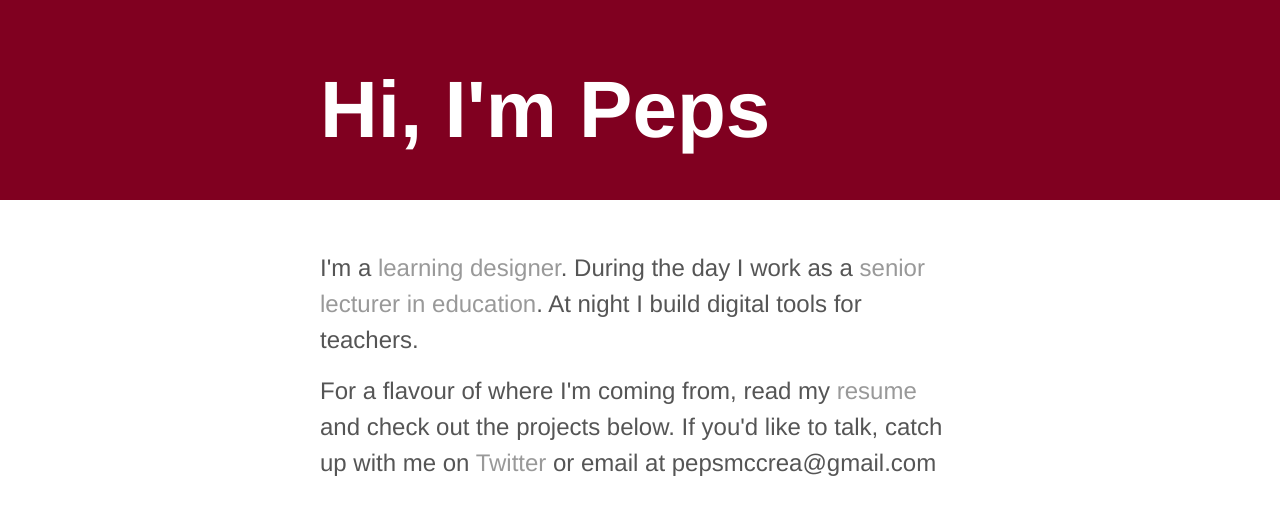
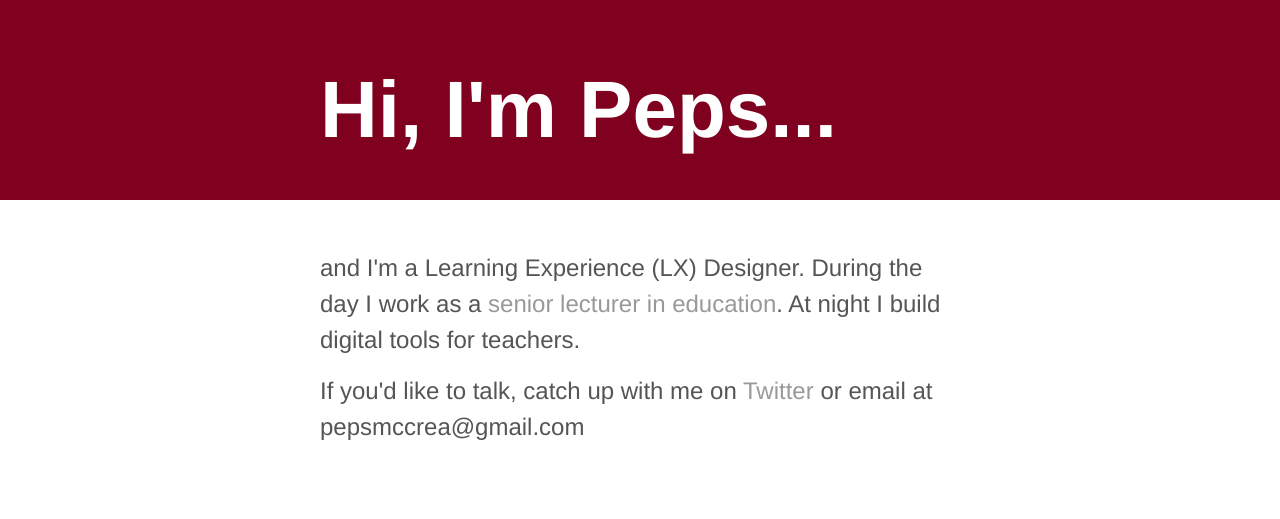
Before and after one commit to pepsmccrea/pepsmccrea.github.io, a plain HTML site: page index.html in a window 1280 px wide. Drawn offline with Linux system fonts and the light colour scheme.

Commit message:
Update index.html

```diff
--- a/index.html
+++ b/index.html
@@ -20,7 +20,7 @@
     <div id="header_wrap" class="outer">
         <header class="inner">
 
-          <h1 id="project_title">Hi, I'm Peps</h1>
+          <h1 id="project_title">Hi, I'm Peps...</h1>
 
         </header>
     </div>
@@ -29,10 +29,10 @@
     <div id="main_content_wrap" class="outer">
       <section id="main_content" class="inner">
 
-<p>I'm a <a href="https://www.edsurge.com/n/2013-05-03-opinion-the-case-for-learning-designers" title="Edsurge article">learning designer</a>. During the day I work as a <a href="https://www.brighton.ac.uk/education/contact/details.php?uid=pjm21" title="Uni profile">senior lecturer in education</a>. At night I build digital tools for teachers.</p>
+<p>and I'm a Learning Experience (LX) Designer. During the day I work as a <a href="https://www.brighton.ac.uk/education/contact/details.php?uid=pjm21" title="Uni profile">senior lecturer in education</a>. At night I build digital tools for teachers.</p>
 
 <p>
-For a flavour of where I'm coming from, read my <a href="/wp-content/uploads/2014/01/pm-cv-jan141.png" title="Visual resume">resume</a> and check out the projects below. If you'd like to talk, catch up with me on <a href="https://twitter.com/pepsmccrea" title="Twitter profile">Twitter</a> or email at pepsmccrea@gmail.com
+If you'd like to talk, catch up with me on <a href="https://twitter.com/pepsmccrea" title="Twitter profile">Twitter</a> or email at pepsmccrea@gmail.com
 </p>
 
       </section>
```
